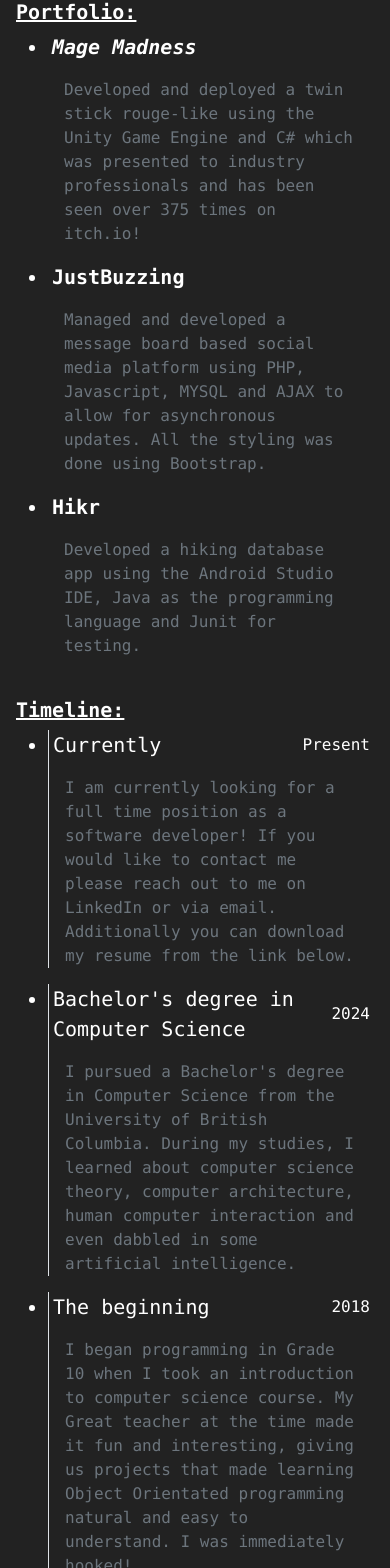
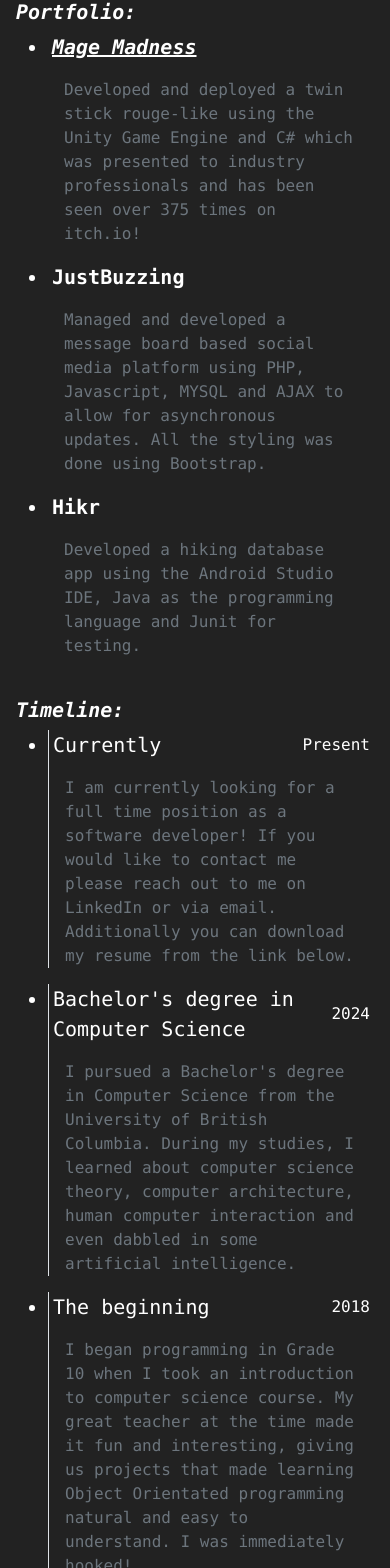
Before and after one commit to justinmdry/Portfolio_site, a React (Vite) app: page / in a window 390 px wide. Shown: the part 424-1992 px from the top of the page. Built offline with nearby package versions, Linux system fonts and the light colour scheme.

Commit message:
Changed some formatting and edited a text error
The mobile resolution is now working.

```diff
--- a/src/components/Portfolio.tsx
+++ b/src/components/Portfolio.tsx
@@ -1,12 +1,12 @@
 function Portfolio(){
     return(
         <div className="d-flex flex-column space-y-3 mt-2">
-            <h2 className="fs-5 font-monospace fw-bold text-decoration-underline">
+            <h2 className="fs-5 font-monospace fw-bold fst-italic">
                 Portfolio:
             </h2>
             <ul className="fs-5 font-monospace space-y-1 list-disc pl-5">
                 <li>
-                    <a href="https://magemadness.itch.io/mage-madness" className=" d-flex fw-semibold fst-italic text-decoration-none text-white link-underline-hover px-1"><p>Mage Madness</p></a>
+                    <a href="https://magemadness.itch.io/mage-madness" className=" d-flex fw-semibold fst-italic text-decoration-underline text-white link-underline-hover px-1"><p>Mage Madness</p></a>
                     <p className="d-flex px-3 fs-6 font-monospace text-secondary">
                         Developed and deployed a twin stick rouge-like using the Unity Game Engine and C# which was presented to industry professionals
                         and has been seen over 375 times on itch.io!
--- a/src/components/TimeLine.tsx
+++ b/src/components/TimeLine.tsx
@@ -1,7 +1,7 @@
 function TimeLine(){
     return(
         <div className="d-flex flex-column space-y-3 mt-2">
-            <h2 className="fs-5 font-monospace fw-bold text-decoration-underline">
+            <h2 className="fs-5 font-monospace fw-bold fst-italic">
                 Timeline:
             </h2>
             <ul className="fs-5 font-monospace space-y-1 list-disc pl-5">
@@ -34,7 +34,7 @@ function TimeLine(){
                     </div>
                     <p className=" px-3 fs-6 font-monospace text-secondary">
                         I began programming in Grade 10 when I took an introduction to computer science course.
-                        My Great teacher at the time made it fun and interesting, giving us projects that made learning
+                        My great teacher at the time made it fun and interesting, giving us projects that made learning
                         Object Orientated programming natural and easy to understand. I was immediately hooked!
                     </p>
                 </li>
```
